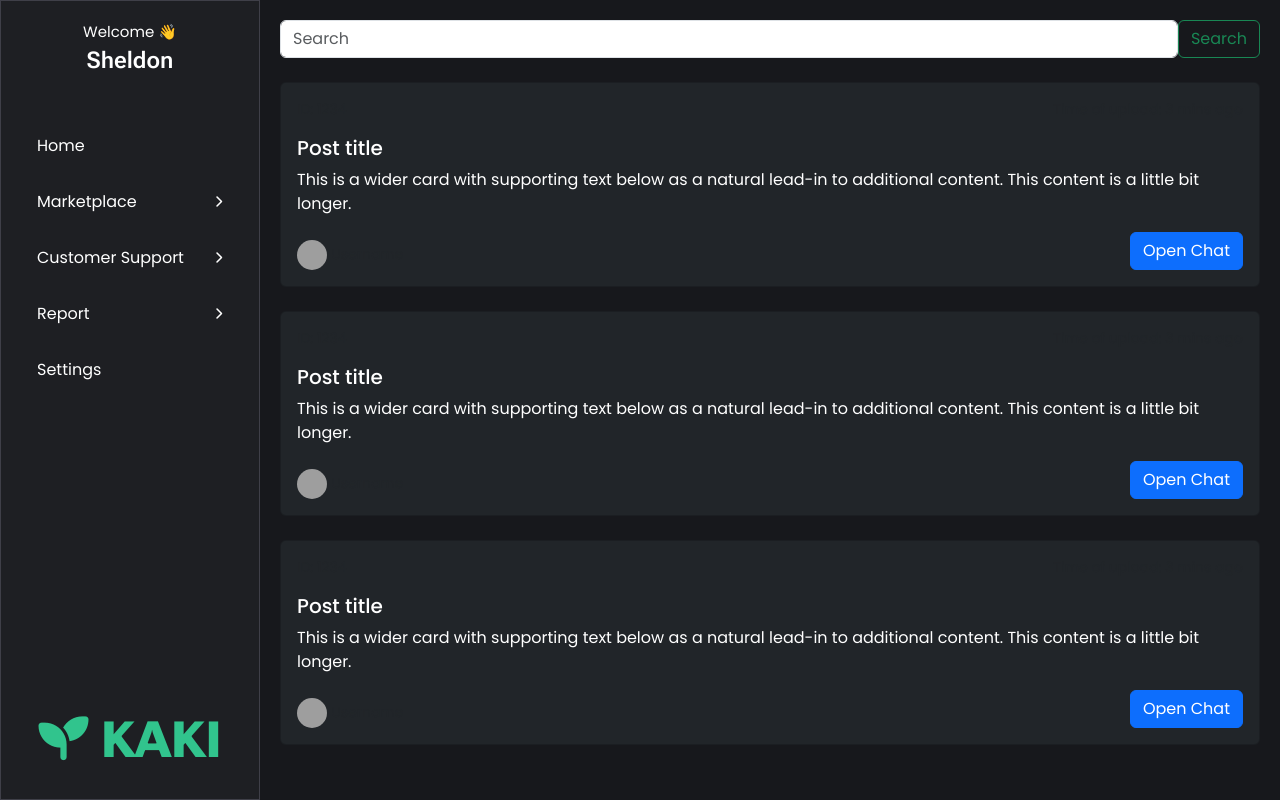
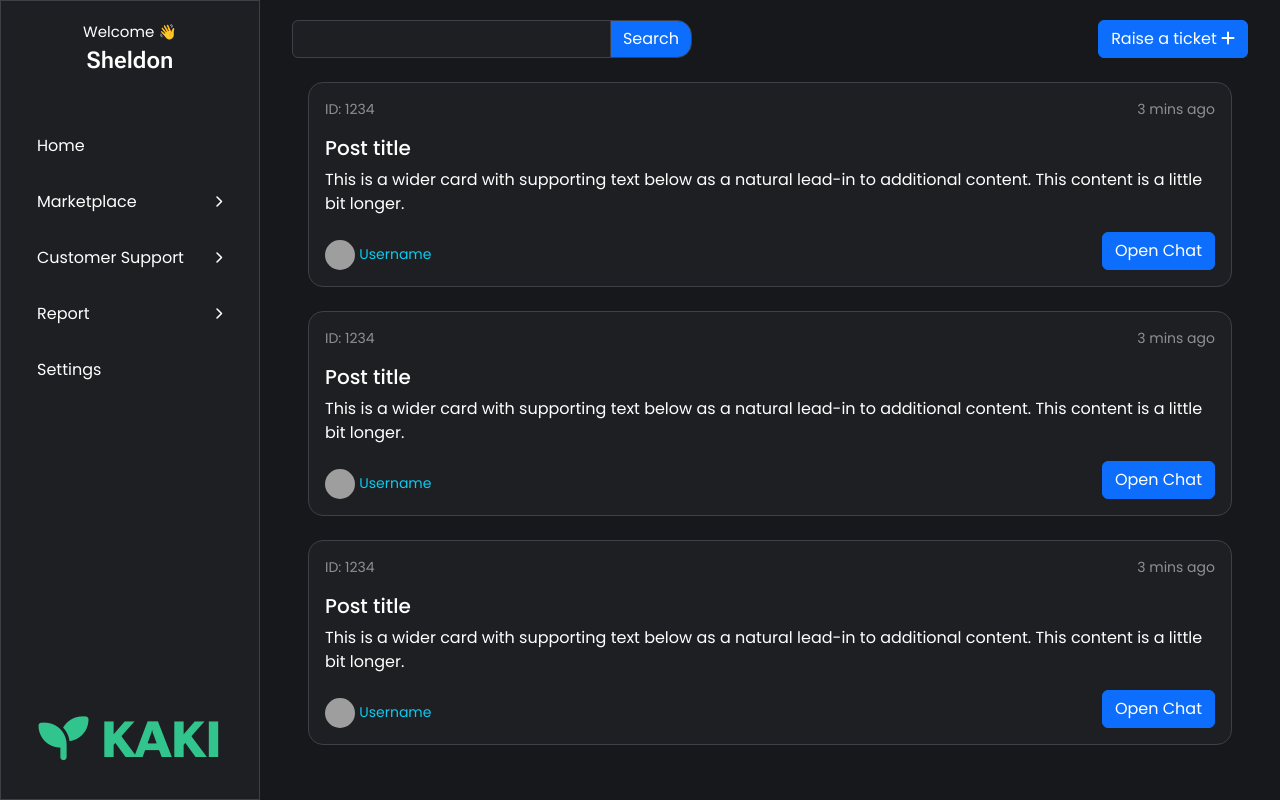
Before and after one commit to gangula-karthik/KAKI-App, a Flask app: page /user_tickets in a window 1280 px wide. Run offline with Flask 3, Linux system fonts and the light colour scheme; some libraries are stand-ins or nearby versions; grey boxes are pictures that could not be loaded.

Commit message:
update to dark mode

```diff
--- a/app.py
+++ b/app.py
@@ -12,7 +12,7 @@ def customerOverview():
 
 @app.route('/user_tickets', methods=['GET'])
 def userTickets():
-    return render_template('customer_support/tickets.html', name="Sheldon")
+    return render_template('customer_support/ticket_discussion.html', name="Sheldon")
 
 
 @app.route('/Report_generation/Individual_report')
--- /dev/null
+++ b/static/ticket_discussion.css
@@ -0,0 +1,10 @@
+.custom-form {
+    display: flex;
+    justify-content: space-between;
+    flex-wrap: nowrap;
+}
+
+
+.input-group .btn {
+    border-radius: 0px 15px 15px 0px !important;
+}
--- a/templates/customer_support/ticket.html
+++ b/templates/customer_support/ticket.html
@@ -1,15 +1,27 @@
-<div class="card mt-4 text-bg-dark">
+<style>
+
+
+#ticket-card {
+    border-radius: 15px;
+    border: 1.5px solid #3F3F48;
+    background: #1E1F23;
+    width: 924px;
+    color: #FFF;
+}
+</style>
+
+<div class="card mt-4 mx-auto" id="ticket-card">
   <div class="card-body">
     <div class="d-flex justify-content-between">
-      <p class="card-text"><small class="text-muted">ID: 1234</small></p>
-      <p class="card-text"><small class="text-muted">Time of upload: 3 mins ago</small></p>
+      <p class="card-text"><small class="text-white-50">ID: 1234</small></p>
+      <p class="card-text"><small class="text-white-50">3 mins ago</small></p>
     </div>
     <h5 class="card-title">Post title</h5>
     <p class="card-text">This is a wider card with supporting text below as a natural lead-in to additional content. This content is a little bit longer.</p>
     <div class="d-flex justify-content-between align-items-end">
       <div>
         <img src="path_to_profile_pic.jpg" alt="profile pic" class="rounded-circle" style="width: 30px; height: 30px;">
-        <small class="text-muted">  Username</small>
+        <small class="text-info">  Username</small>
       </div>
       <button class="btn btn-primary">Open Chat</button>
     </div>
--- /dev/null
+++ b/templates/customer_support/ticket_discussion.html
@@ -0,0 +1,33 @@
+<link rel="stylesheet" href="ticket_discussion.css">
+
+{% extends "template.html" %}
+
+{% block content %}
+<div class="container">
+  <div class="row align-items-center">
+    <div class="col-md-8">
+      <div class="input-group" style="width:400px;">
+        <input type="text" class="custom-input form-control" style="color: rgba(255, 255, 255, 0.42); border: 1.5px solid #3F3F48; background: #1E1F23;" aria-label="Search">
+        <div class="input-group-append">
+          <button class="btn btn-primary my-2 my-sm-0" style="border-radius: 0px 5px 5px 0px;border: 1.5px solid #3F3F48;" type="submit">Search</button>
+        </div>
+      </div>
+    </div>
+    <div class="col-md-4 d-flex justify-content-end">
+      <button class="btn btn-primary my-2 my-sm-0">Raise a ticket <i class="fa-solid fa-plus"></i></button>
+    </div>
+  </div>
+</div>
+
+
+
+
+
+
+{% include 'customer_support/ticket.html' %}
+{% include 'customer_support/ticket.html' %}
+{% include 'customer_support/ticket.html' %}
+
+
+
+{% endblock %}
--- a/templates/customer_support/tickets.html
+++ /dev/null
@@ -1,20 +0,0 @@
-<link rel="stylesheet" href="tickets.css">
-
-{% extends "template.html" %}
-
-{% block content %}
-
-<form class="d-flex" role="search">
-    <input class="form-control" type="search" placeholder="Search" aria-label="Search">
-    <button class="btn btn-outline-success" type="submit">Search</button>
-</form>
-
-
-
-{% include 'customer_support/ticket.html' %}
-{% include 'customer_support/ticket.html' %}
-{% include 'customer_support/ticket.html' %}
-
-
-
-{% endblock %}
```
Also changed, not shown: static/tickets.css (deleted).
